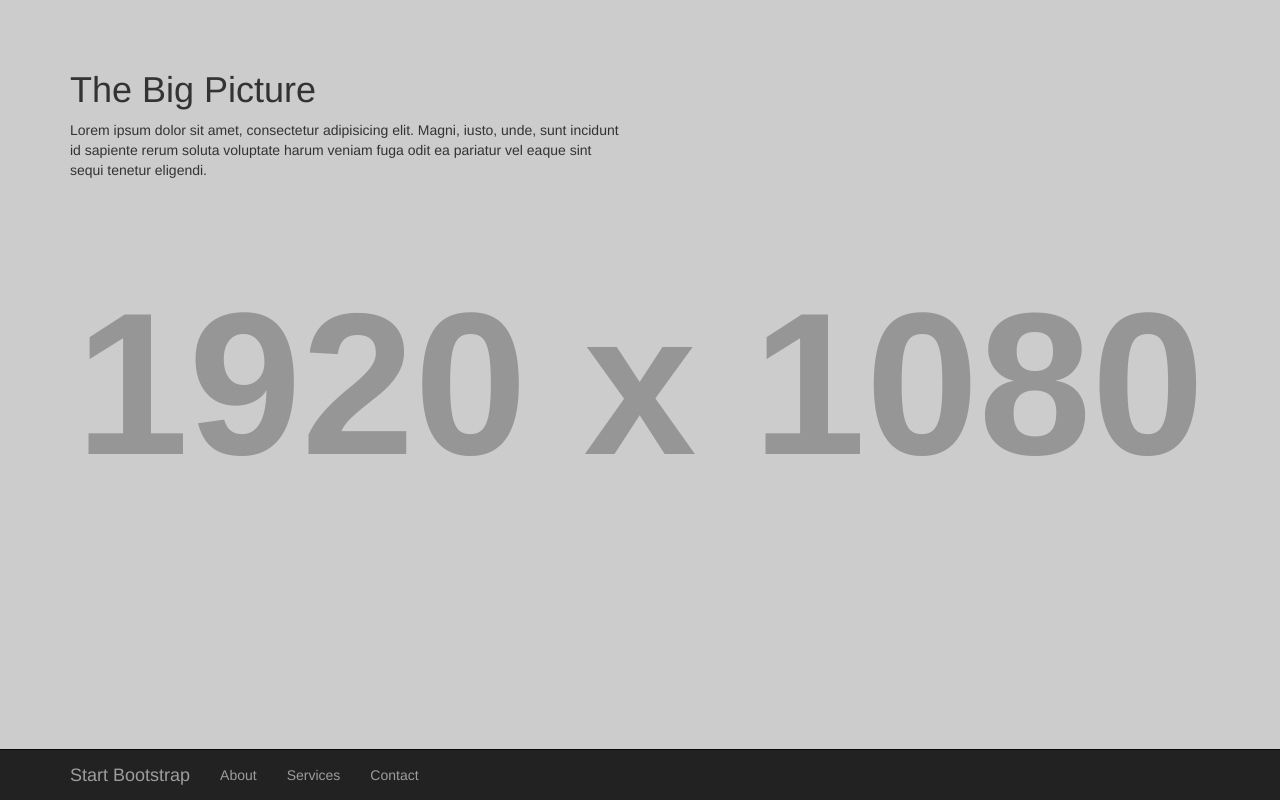
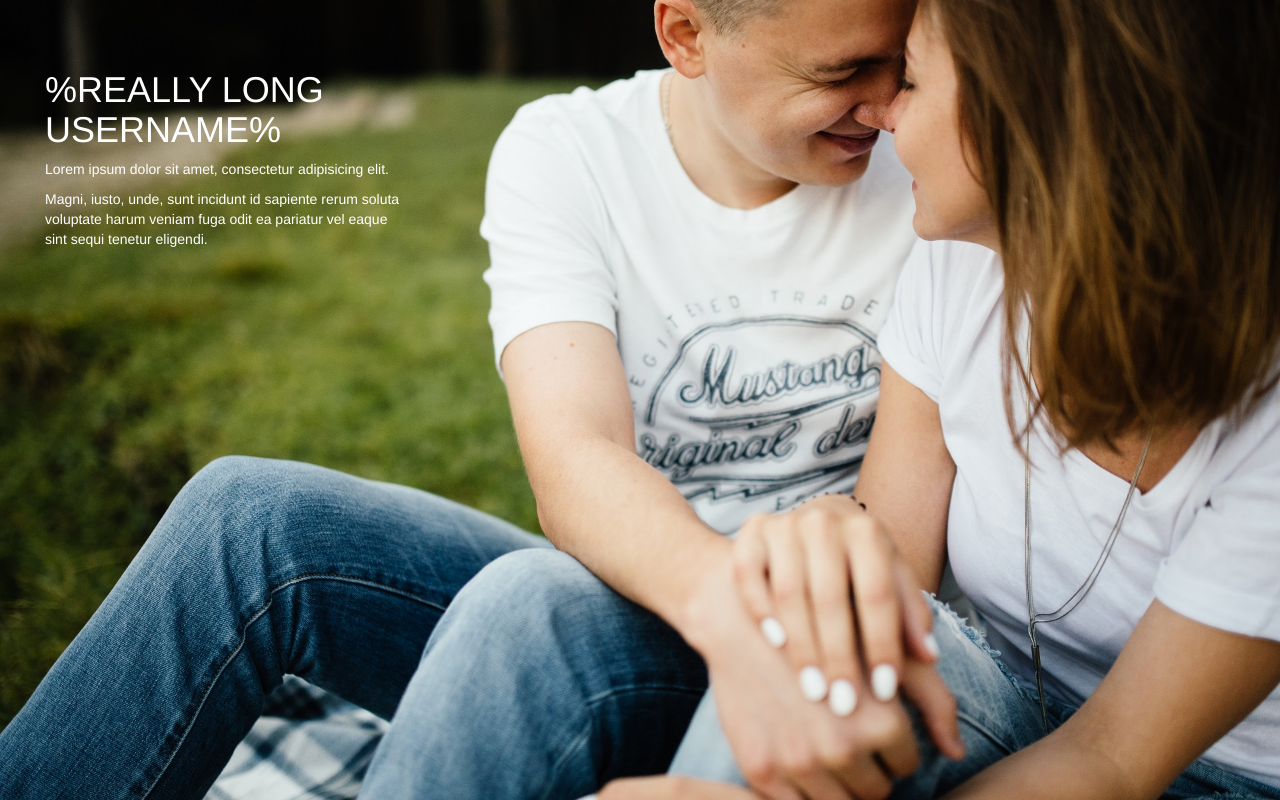
Before and after one commit to iarovikov/krivadikiloveyou, a plain HTML site: page index.html in a window 1280 px wide. Drawn offline with Linux system fonts and the light colour scheme; placeholder pictures from the web are drawn by us.

Commit message:
+ Change background

```diff
--- a/css/the-big-picture.css
+++ b/css/the-big-picture.css
@@ -7,11 +7,13 @@
 body {
 	margin-top: 50px;
 	margin-bottom: 50px;
+	margin-left:-50px;
 	background: none;
+	color: white;
 }
 
 .full {
-  background: url(http://placehold.it/1920x1080) no-repeat center center fixed;
+  background: url(../img/back.jpg) no-repeat center center fixed;
   -webkit-background-size: cover;
   -moz-background-size: cover;
   -o-background-size: cover;
--- a/index.html
+++ b/index.html
@@ -30,43 +30,13 @@
 <body>
 
     <!-- Navigation -->
-    <nav class="navbar navbar-inverse navbar-fixed-bottom" role="navigation">
-        <div class="container">
-            <!-- Brand and toggle get grouped for better mobile display -->
-            <div class="navbar-header">
-                <button type="button" class="navbar-toggle" data-toggle="collapse" data-target="#bs-example-navbar-collapse-1">
-                    <span class="sr-only">Toggle navigation</span>
-                    <span class="icon-bar"></span>
-                    <span class="icon-bar"></span>
-                    <span class="icon-bar"></span>
-                </button>
-                <a class="navbar-brand" href="#">Start Bootstrap</a>
-            </div>
-            <!-- Collect the nav links, forms, and other content for toggling -->
-            <div class="collapse navbar-collapse" id="bs-example-navbar-collapse-1">
-                <ul class="nav navbar-nav">
-                    <li>
-                        <a href="#">About</a>
-                    </li>
-                    <li>
-                        <a href="#">Services</a>
-                    </li>
-                    <li>
-                        <a href="#">Contact</a>
-                    </li>
-                </ul>
-            </div>
-            <!-- /.navbar-collapse -->
-        </div>
-        <!-- /.container -->
-    </nav>
 
     <!-- Page Content -->
     <div class="container">
         <div class="row">
-            <div class="col-md-6 col-sm-12">
-                <h1>The Big Picture</h1>
-                <p>Lorem ipsum dolor sit amet, consectetur adipisicing elit. Magni, iusto, unde, sunt incidunt id sapiente rerum soluta voluptate harum veniam fuga odit ea pariatur vel eaque sint sequi tenetur eligendi.</p>
+            <div class="col-md-4 col-sm-12">
+                <h1>%REALLY LONG USERNAME%</h1>
+                <p>Lorem ipsum dolor sit amet, consectetur adipisicing elit.</p> Magni, iusto, unde, sunt incidunt id sapiente rerum soluta voluptate harum veniam fuga odit ea pariatur vel eaque sint sequi tenetur eligendi.</p>
             </div>
         </div>
         <!-- /.row -->
```
Also changed, not shown: img/back.jpg (added).
